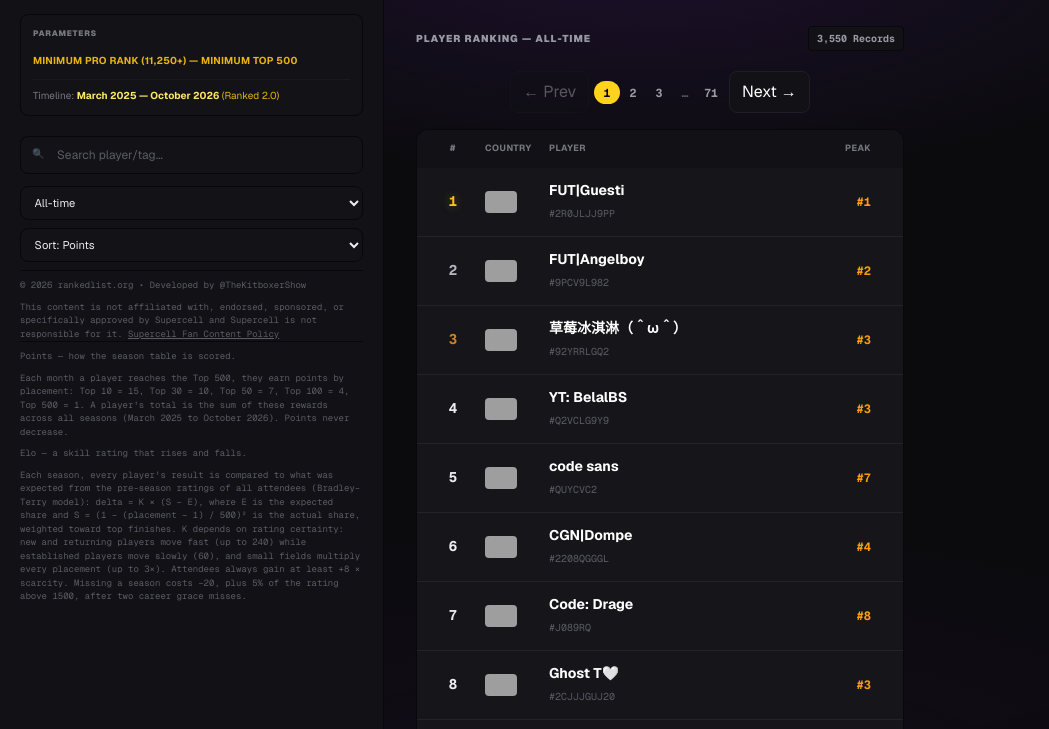
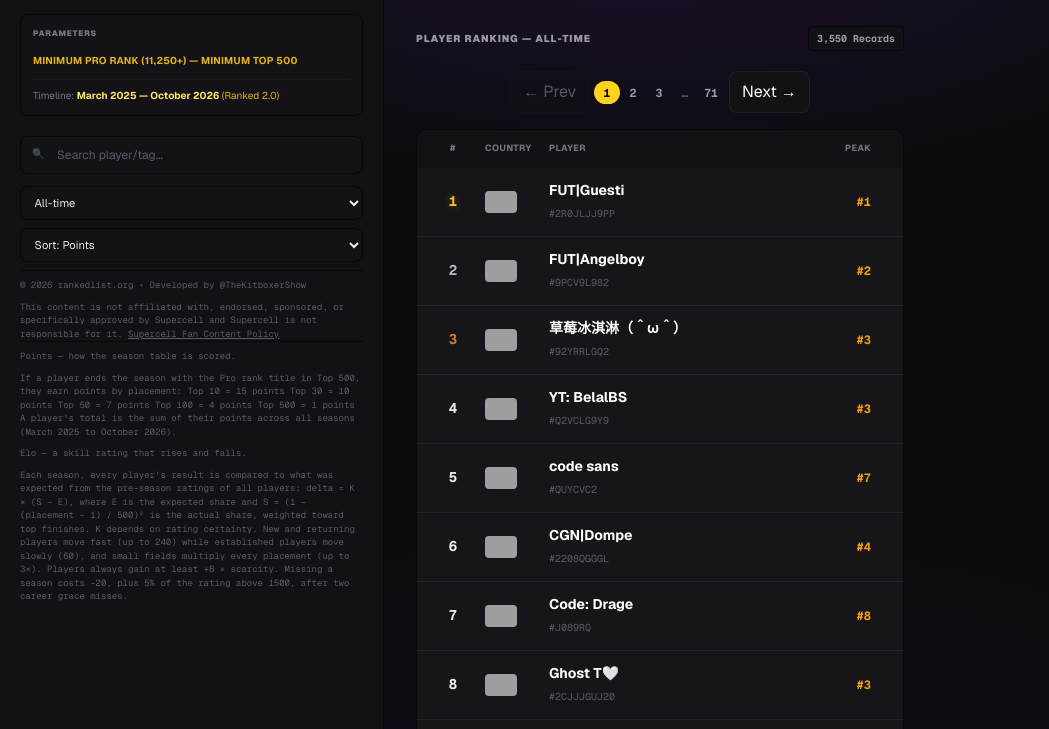
Before and after one commit to TheDyingShow/brawl-ranked-list, a plain HTML site: page index.html in a window 1280 px wide. Shown: the part 70-799 px from the top of the page, without its empty margins (0-1049 px from the left). Drawn offline with nearby package versions, Linux system fonts and the light colour scheme; grey boxes are pictures that could not be loaded.

Commit message:
Revise points and Elo rating descriptions in index.html
Updated point system explanation for players and Elo rating description.

```diff
--- a/index.html
+++ b/index.html
@@ -89,22 +89,30 @@
                 <div class="space-y-2">
                     <p>Points &mdash; how the season table is scored.</p>
                     <p>
-                        Each month a player reaches the Top 500, they earn points by placement:
-                        Top 10 = 15, Top 30 = 10, Top 50 = 7, Top 100 = 4, Top 500 = 1.
-                        A player's total is the sum of these rewards across all seasons
-                        (March 2025 to October 2026). Points never decrease.
+                        If a player ends the season with the Pro rank title in Top 500, they earn points by placement:
+
+                        Top 10 = 15 points
+                        Top 30 = 10 points
+                        Top 50 = 7 points
+                        Top 100 = 4 points
+                        Top 500 = 1 points
+
+                        A player's total is the sum of their points across all seasons (March 2025 to October 2026).
                     </p>
                 </div>
                 <div class="space-y-2">
                     <p>Elo &mdash; a skill rating that rises and falls.</p>
                     <p>
                         Each season, every player's result is compared to what was expected
-                        from the pre-season ratings of all attendees (Bradley&ndash;Terry model):
+                        from the pre-season ratings of all players:
+
                         delta = K &times; (S &minus; E), where E is the expected share and
                         S = (1 &minus; (placement &minus; 1) / 500)&sup2; is the actual share, weighted toward
-                        top finishes. K depends on rating certainty: new and returning players
+                        top finishes.
+
+                        K depends on rating certainty. New and returning players
                         move fast (up to 240) while established players move slowly (60), and
-                        small fields multiply every placement (up to 3&times;). Attendees always gain
+                        small fields multiply every placement (up to 3&times;). Players always gain
                         at least +8 &times; scarcity. Missing a season costs &minus;20, plus 5% of the
                         rating above 1500, after two career grace misses.
                     </p>
```
